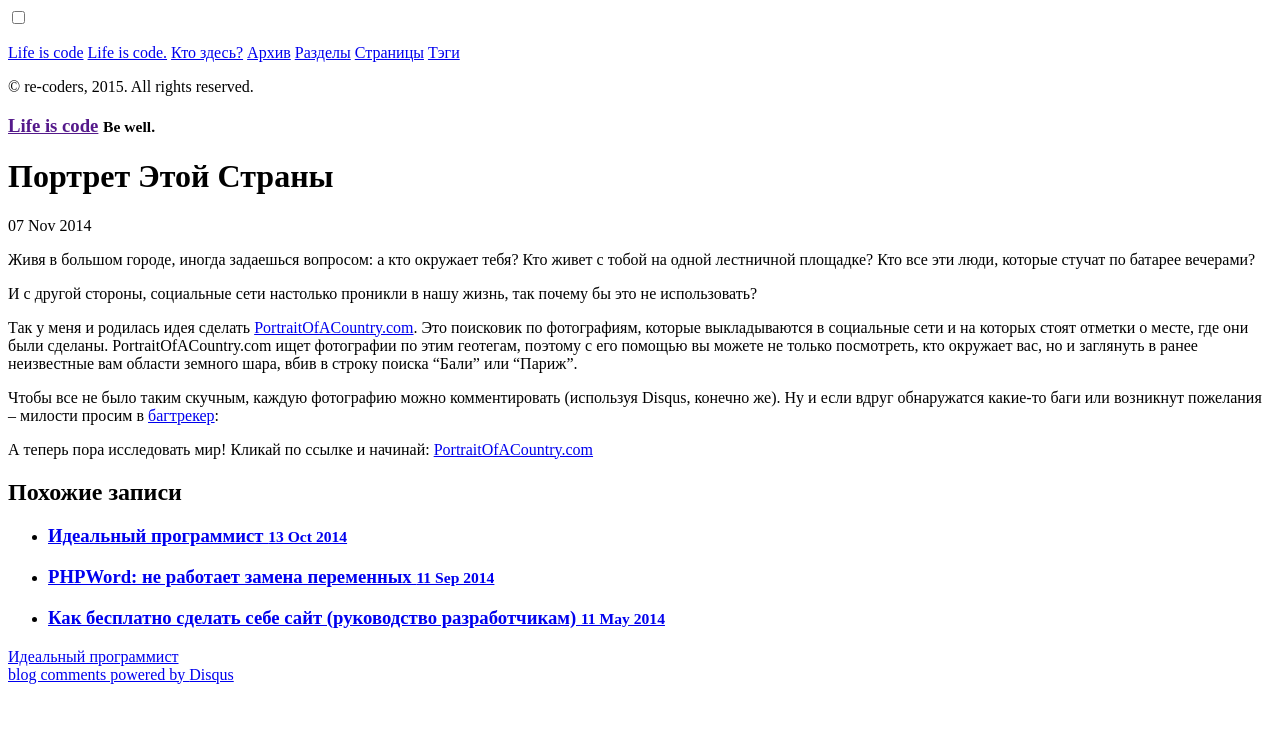
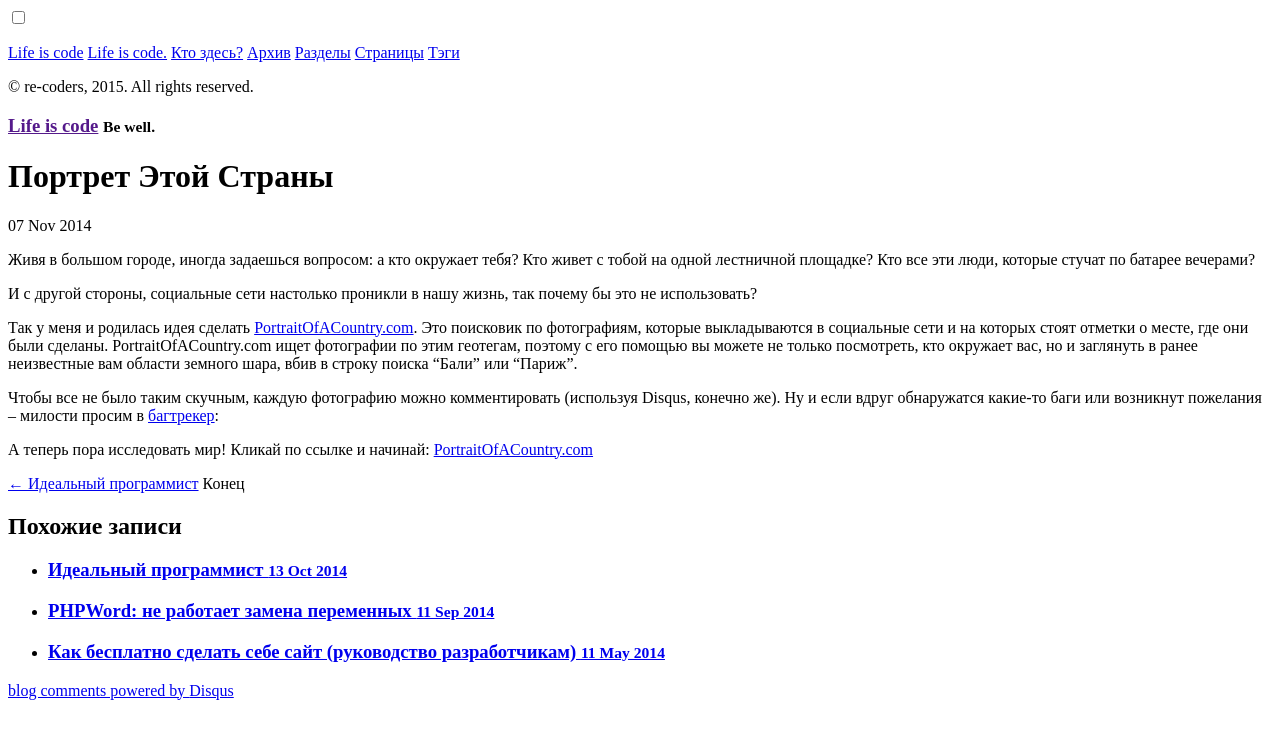
Before and after one commit to recoders/blog, a Jekyll site: the page built from _posts/2014-11-07-portret-e-toj-strany.md, in a window 1280 px wide. Shown: the top 739 px of the page. Built offline with Jekyll 4.4.1, drawn with Linux system fonts in a browser that asks for light colours; comment, search, counter and statistics services are not loaded.

Commit message:
Post Prev/Next changes

```diff
--- a/_includes/themes/lanyon/post.html
+++ b/_includes/themes/lanyon/post.html
@@ -2,6 +2,19 @@
   <h1 class="post-title">{{ page.title }}</h1>
   <span class="post-date">{{ page.date | date_to_string }}</span>
   {{ content }}
+</div>
+
+<div class="pagination">
+  {% if page.previous %}
+    <a class="pagination-item older" href="{{ BASE_PATH }}{{ page.previous.url }}">&larr; {{ page.previous.title }}</a>
+  {% else %}
+    <span class="pagination-item older">Начало</span>
+  {% endif %}
+  {% if page.next %}
+    <a class="pagination-item newer" href="{{ BASE_PATH }}{{ page.next.url }}">{{ page.next.title }} &rarr;</a>
+  {% else %}
+    <span class="pagination-item newer">Конец</span>
+  {% endif %}
 </div>
 
 <div class="related">
@@ -20,19 +33,6 @@
   </ul>
 </div>
 
-<div class="pagination">
-  {% if page.previous %}
-    <a class="pagination-item older" href="{{ page.previous.url }}">{{ page.previous.title }}</a>
-  {% else %}
-    <span class="pagination-item older"></span>
-  {% endif %}
-  {% if page.next %}
-    <a class="pagination-item newer" href="{{ page.next.url }}">{{ page.next.title }}</a>
-  {% else %}
-    <span class="pagination-item newer">&nbsp;</span>
-  {% endif %}
-</div>
-
 <div class="comments">
   {% include JB/comments %}
 </div>
```
